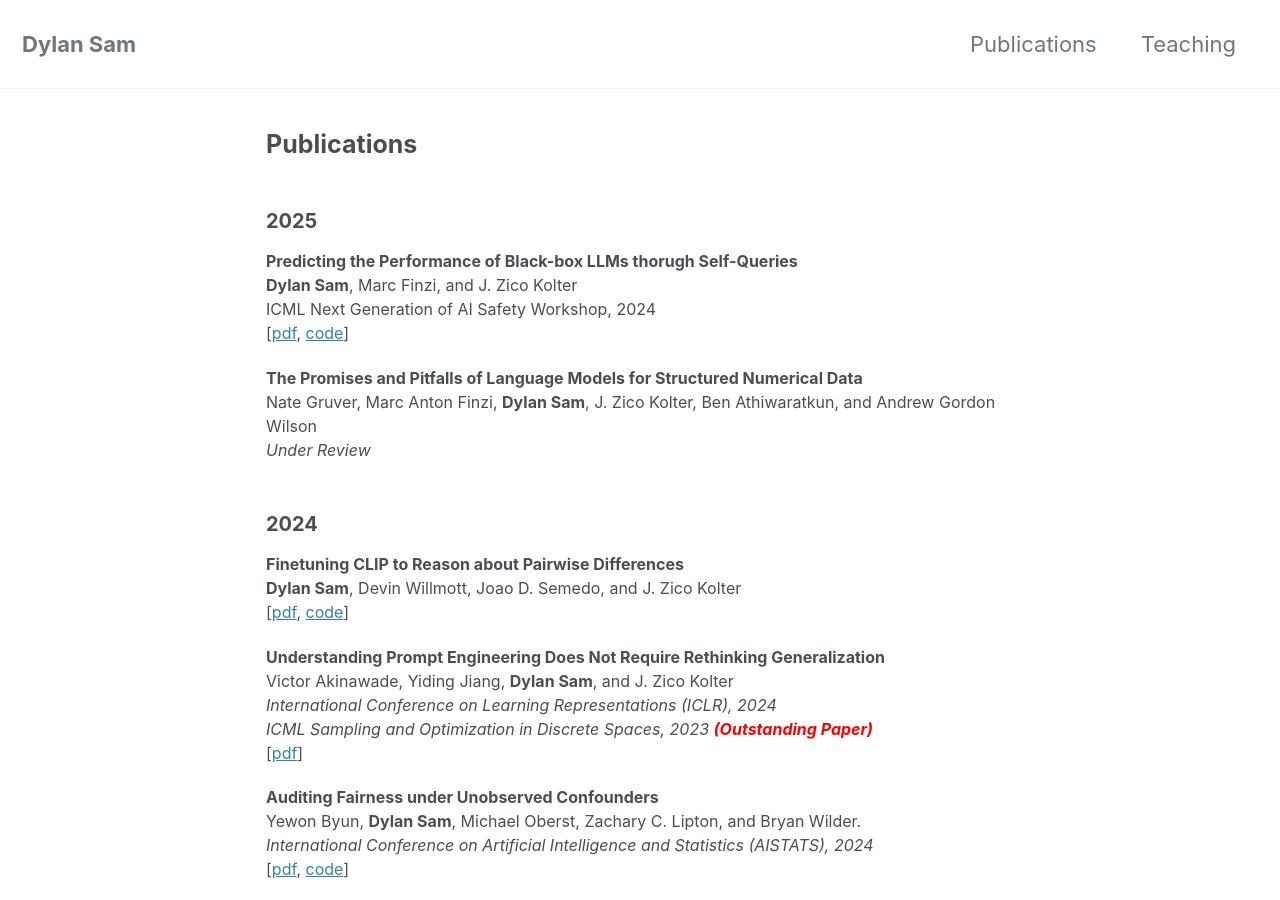
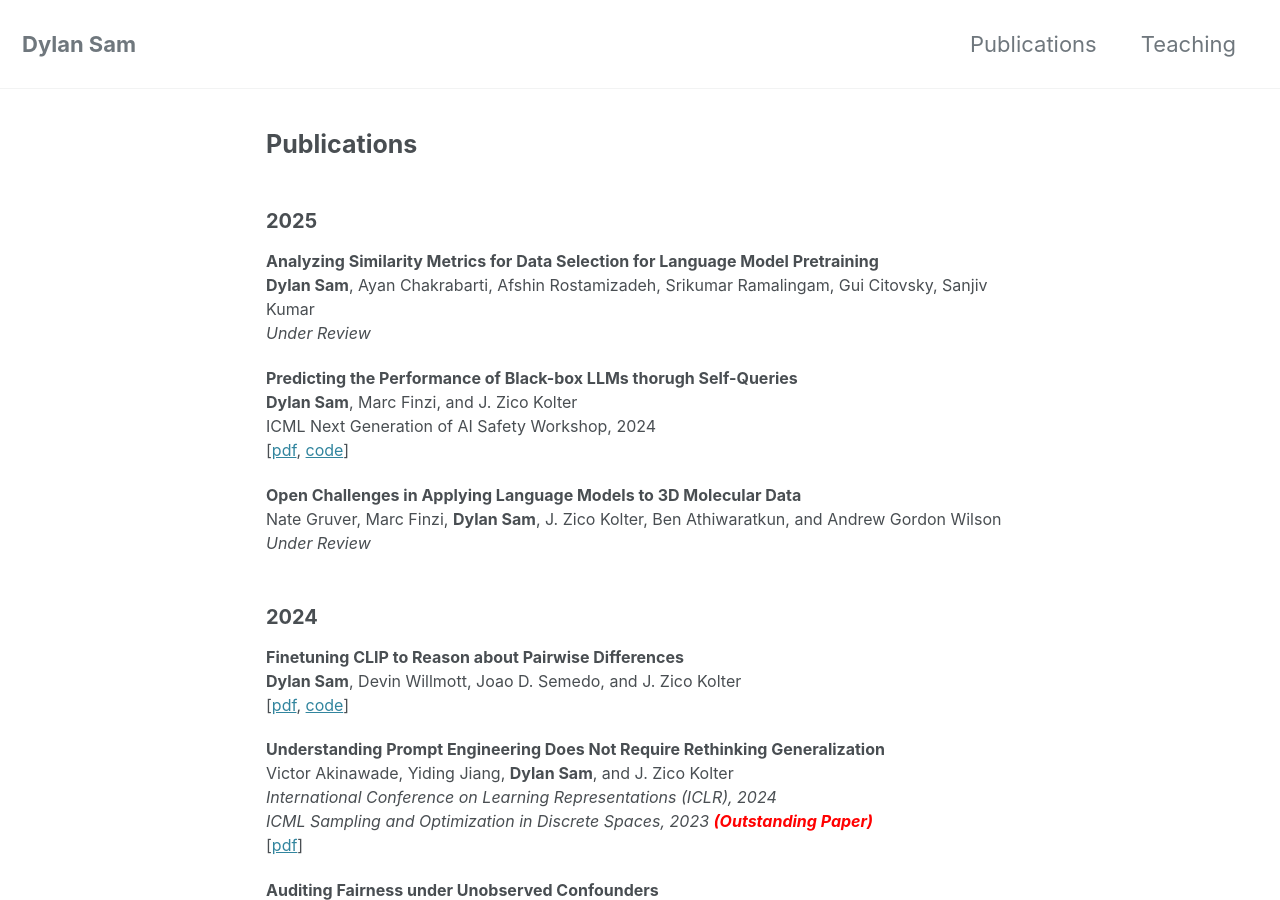
Before and after one commit to dsam99/dsam99.github.io, a Jekyll site: the page built from publications.md, in a window 1280 px wide and 900 px high. Built offline with Jekyll 4.4.1, drawn with Linux system fonts in a browser that asks for light colours; cached includes are drawn as plain includes; nearby versions of some CDN libraries; a style sheet for code colours, icons or effects is not loaded.

Commit message:
update pubs

```diff
--- a/_layouts/publications.html
+++ b/_layouts/publications.html
@@ -9,14 +9,19 @@ author_profile: false
 
 		<h2 class="abstracts-title">2025 </h2>
 
+			<p class="title"> <b>Analyzing Similarity Metrics for Data Selection for Language Model Pretraining</b><br>
+				<strong>Dylan Sam</strong>, Ayan Chakrabarti, Afshin Rostamizadeh, Srikumar Ramalingam, Gui Citovsky, Sanjiv Kumar<br>
+				<i>Under Review</i> <br>
+			</p>
+
 			<p class="title"> <b>Predicting the Performance of Black-box LLMs thorugh Self-Queries</b><br>
 				<strong>Dylan Sam</strong>, Marc Finzi, and J. Zico Kolter<br>
 				ICML Next Generation of AI Safety Workshop, 2024 <br>
 				[<a href="https://arxiv.org/abs/2501.01558" target="_blank">pdf</a>, <a href="https://github.com/dsam99/QueRE" target="_blank">code</a>]
 			</p>
 
-			<p class="title"> <b>The Promises and Pitfalls of Language Models for Structured Numerical Data</b><br>
-				Nate Gruver, Marc Anton Finzi, <strong>Dylan Sam</strong>, J. Zico Kolter, Ben Athiwaratkun, and Andrew Gordon Wilson<br>
+			<p class="title"> <b>Open Challenges in Applying Language Models to 3D Molecular Data</b><br>
+				Nate Gruver, Marc Finzi, <strong>Dylan Sam</strong>, J. Zico Kolter, Ben Athiwaratkun, and Andrew Gordon Wilson<br>
 				<i>Under Review</i> <br>
 			</p>
 
```
